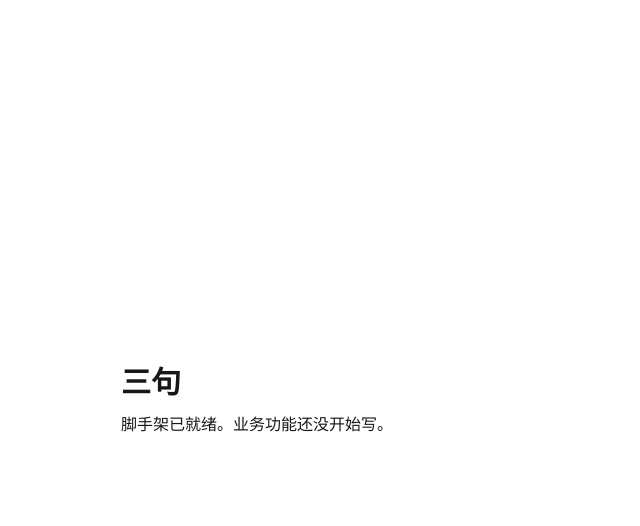
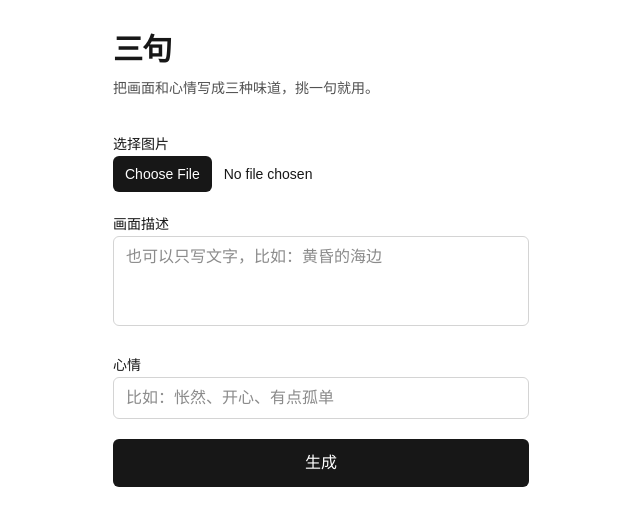
Before and after one commit to lanlin0467-hue/sanju, a Next.js app: page / in a window 1280 px wide. Shown: the top 526 px of the page, without its empty margins (319-959 px from the left). Built offline with nearby package versions, Linux system fonts and the light colour scheme.

Commit message:
任务 11: 手机优先页面骨架与必填校验
Co-authored-by: Cursor <cursoragent@cursor.com>

```diff
--- a/src/app/globals.css
+++ b/src/app/globals.css
@@ -4,4 +4,10 @@ body {
   margin: 0;
   background: #ffffff;
   color: #171717;
+  font-family:
+    "PingFang SC",
+    "Hiragino Sans GB",
+    "Noto Sans SC",
+    "Microsoft YaHei",
+    sans-serif;
 }
--- a/src/app/page.tsx
+++ b/src/app/page.tsx
@@ -1,8 +1,5 @@
+import { HomeForm } from "@/components/HomeForm";
+
 export default function Home() {
-  return (
-    <main className="mx-auto flex min-h-screen max-w-md flex-col justify-center px-6">
-      <h1 className="text-3xl font-semibold">三句</h1>
-      <p className="mt-3 text-base">脚手架已就绪。业务功能还没开始写。</p>
-    </main>
-  );
+  return <HomeForm />;
 }
--- /dev/null
+++ b/src/components/HomeForm.tsx
@@ -0,0 +1,92 @@
+"use client";
+
+import { useState } from "react";
+
+export function HomeForm() {
+  const [scene, setScene] = useState("");
+  const [mood, setMood] = useState("");
+  const [imageName, setImageName] = useState("");
+  const [errors, setErrors] = useState<string[]>([]);
+
+  function onPickImage(fileList: FileList | null) {
+    const file = fileList?.[0];
+    setImageName(file ? file.name : "");
+  }
+
+  function onGenerate() {
+    const next: string[] = [];
+    if (!mood.trim()) next.push("请填写心情");
+    if (!scene.trim() && !imageName) next.push("请提供画面：上传图片或填写描述");
+    setErrors(next);
+    if (next.length > 0) return;
+    // 任务 11:暂不连后厨。
+  }
+
+  return (
+    <main className="mx-auto min-h-dvh w-full max-w-md px-4 py-8">
+      <h1 className="text-3xl font-semibold tracking-tight">三句</h1>
+      <p className="mt-2 text-sm leading-6 text-neutral-600">
+        把画面和心情写成三种味道，挑一句就用。
+      </p>
+
+      <form
+        className="mt-8 space-y-5"
+        onSubmit={(event) => {
+          event.preventDefault();
+          onGenerate();
+        }}
+      >
+        <label className="block space-y-2">
+          <span className="text-sm font-medium">选择图片</span>
+          <input
+            type="file"
+            accept="image/*"
+            capture="environment"
+            className="block w-full text-sm file:mr-3 file:rounded-md file:border-0 file:bg-neutral-900 file:px-3 file:py-2 file:text-sm file:text-white"
+            onChange={(event) => onPickImage(event.target.files)}
+          />
+          {imageName ? (
+            <span className="block text-xs text-neutral-500">已选：{imageName}</span>
+          ) : null}
+        </label>
+
+        <label className="block space-y-2">
+          <span className="text-sm font-medium">画面描述</span>
+          <textarea
+            value={scene}
+            onChange={(event) => setScene(event.target.value)}
+            rows={3}
+            placeholder="也可以只写文字，比如：黄昏的海边"
+            className="w-full resize-none rounded-md border border-neutral-300 px-3 py-2 text-base outline-none focus:border-neutral-800"
+          />
+        </label>
+
+        <label className="block space-y-2">
+          <span className="text-sm font-medium">心情</span>
+          <input
+            type="text"
+            value={mood}
+            onChange={(event) => setMood(event.target.value)}
+            placeholder="比如：怅然、开心、有点孤单"
+            className="w-full rounded-md border border-neutral-300 px-3 py-2 text-base outline-none focus:border-neutral-800"
+          />
+        </label>
+
+        {errors.length > 0 ? (
+          <ul className="space-y-1 text-sm text-red-600">
+            {errors.map((item) => (
+              <li key={item}>{item}</li>
+            ))}
+          </ul>
+        ) : null}
+
+        <button
+          type="submit"
+          className="w-full rounded-md bg-neutral-900 px-4 py-3 text-base font-medium text-white"
+        >
+          生成
+        </button>
+      </form>
+    </main>
+  );
+}
```
